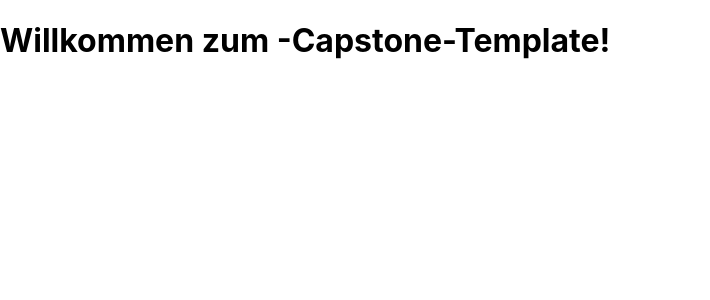
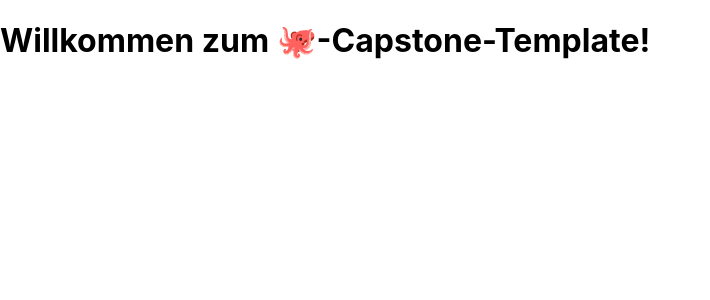
Before and after one commit to actyralf/capstone-template-ffm-web-22-1, a Next.js app: page / in a window 1280 px wide. Shown: the top 300 px of the page, without its empty margins (0-710 px from the left). Built offline with nearby package versions, Linux system fonts and the light colour scheme.

Commit message:
test actions: pass test

```diff
--- a/pages/index.js
+++ b/pages/index.js
@@ -1,4 +1,3 @@
 export default function Home() {
-  // return <h1>Willkommen zum 🐙-Capstone-Template!</h1>;
-  return <h1>Willkommen zum -Capstone-Template!</h1>;
+  return <h1>Willkommen zum 🐙-Capstone-Template!</h1>;
 }
```
